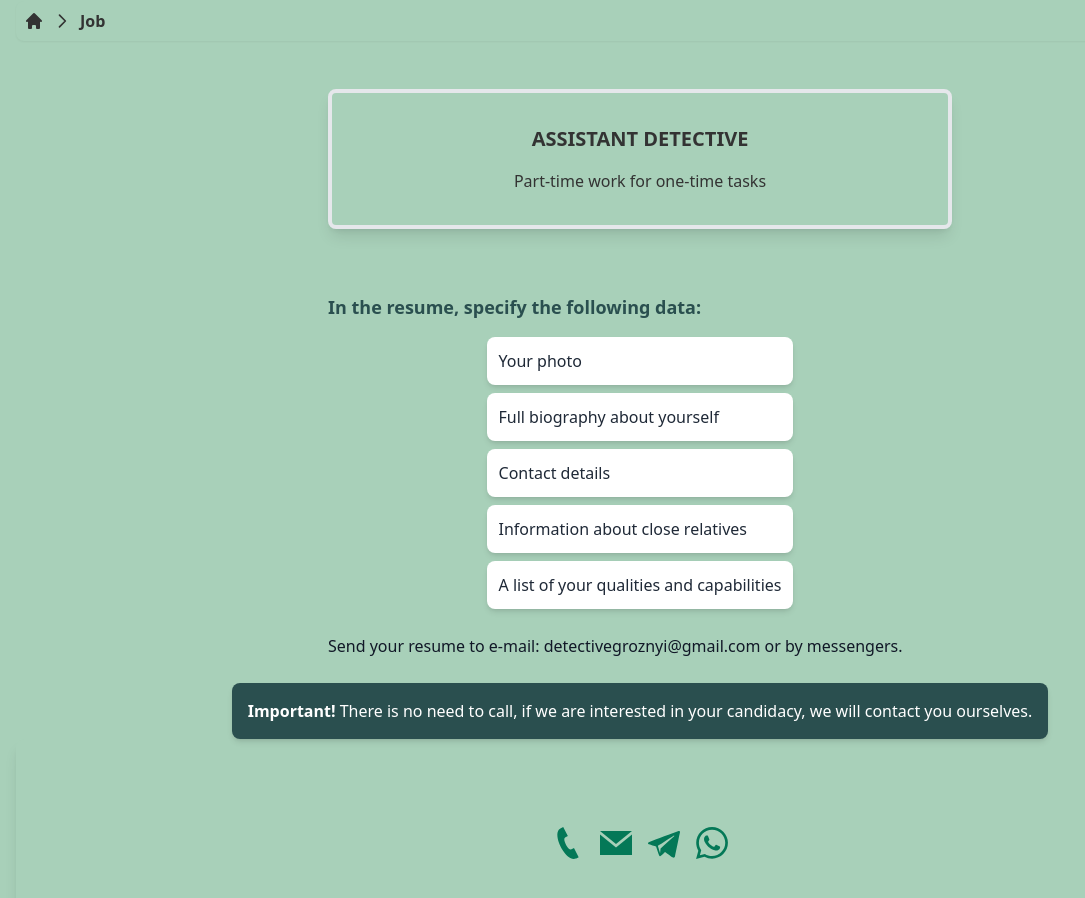
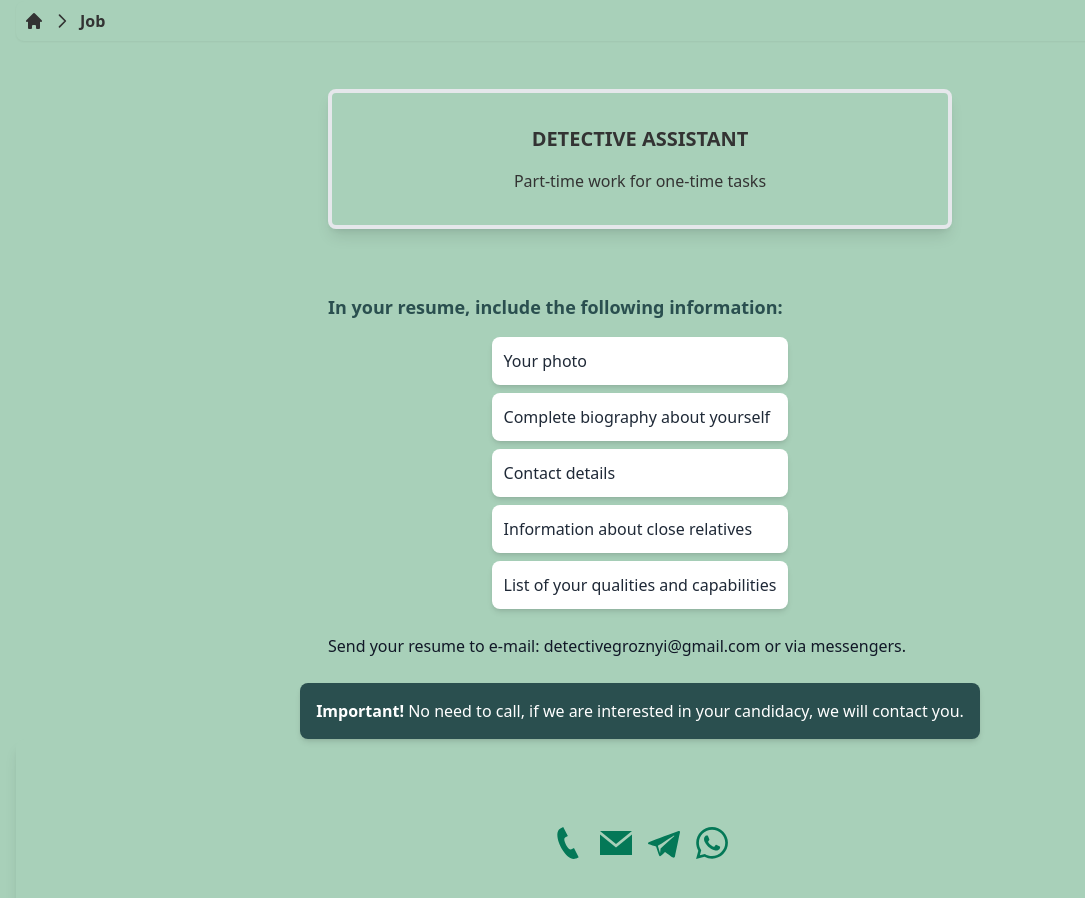
Before and after one commit to Zuglus/detektiv, a Next.js app: page /en/job in a window 1280 px wide. Shown: the part 640-1538 px from the top of the page, without its empty margins (0-1085 px from the left). Built offline with nearby package versions, Linux system fonts and the light colour scheme.

Commit message:
сделан перевод job

```diff
--- a/src/app/(en)/en/blog/page.tsx
+++ b/src/app/(en)/en/blog/page.tsx
@@ -4,7 +4,7 @@ import PostList from "@/components/ui/postList";
 import { Breadcrumb } from "@/components/utility/types";
 
 export const metadata = {
-  title: 'Detective agency «Pravo» | Blog',
+  title: 'Detective Agency of Eduard Nikolaevich Grozny | Blog',
 };
 
 export default async function Blog() {
--- a/src/app/(en)/en/contact/page.tsx
+++ b/src/app/(en)/en/contact/page.tsx
@@ -5,7 +5,7 @@ import contacts from '@/data/contacts.json';
 import { Breadcrumb } from "@/components/utility/types";
 
 export const metadata = {
-  title: 'Detective agency «Pravo» | Contact',
+  title: 'Detective Agency of Eduard Nikolaevich Grozny | Contact',
 };
 
 export default function Contact() {
--- a/src/app/(en)/en/guarantee/page.tsx
+++ b/src/app/(en)/en/guarantee/page.tsx
@@ -5,7 +5,7 @@ import content from "@/data/guarantee.json";
 import { Breadcrumb } from "@/components/utility/types";
 
 export const metadata = {
-  title: 'Detective agency «Pravo» | Guarantee',
+  title: 'Detective Agency of Eduard Nikolaevich Grozny | Guarantee',
 };
 
 export default function Guarantee() {
--- a/src/app/(en)/en/job/page.tsx
+++ b/src/app/(en)/en/job/page.tsx
@@ -1,11 +1,10 @@
 import { Breadcrumbs } from "@/components/layout/breadcrumbs";
-import ContentJob from "@/components/content/contentJob";
+import ContentJob from "@/components/content/job/contentJob";
 import contacts from '@/data/contacts.json';
-import content from '@/data/job.json';
 import { Breadcrumb } from "@/components/utility/types";
 
 export const metadata = {
-  title: 'Detective agency «Pravo» | Job',
+  title: 'Detective Agency of Eduard Nikolaevich Grozny | Job',
 };
 
 export default function Job() {
@@ -18,6 +17,6 @@ export default function Job() {
   return (
     <>
       <Breadcrumbs breadcrumb={breadcrumb} />
-      <ContentJob contacts={contacts} data={content.en} /></>
+      <ContentJob lang='en' /></>
   )
 }
--- a/src/app/(en)/en/price/page.tsx
+++ b/src/app/(en)/en/price/page.tsx
@@ -5,7 +5,7 @@ import content from '@/data/price.json';
 import { Breadcrumb } from "@/components/utility/types";
 
 export const metadata = {
-  title: 'Detective agency «Pravo» | Price',
+  title: 'Detective Agency of Eduard Nikolaevich Grozny | Price',
 };
 
 export default function Price() {
--- a/src/app/(ru)/vakansii/page.tsx
+++ b/src/app/(ru)/vakansii/page.tsx
@@ -1,7 +1,5 @@
 import { Breadcrumbs } from '@/components/layout/breadcrumbs';
-import ContentJob from '@/components/content/contentJob';
-import contacts from '@/data/contacts.json';
-import content from '@/data/job.json';
+import ContentJob from '@/components/content/job/contentJob';
 import { Breadcrumb } from '@/components/utility/types';
 
 export const metadata = {
@@ -18,7 +16,7 @@ export default function Job() {
   return (
     <>
       <Breadcrumbs breadcrumb={breadcrumb} />
-      <ContentJob contacts={contacts} data={content.ru} />
+      <ContentJob lang='ru' />
     </>
   );
 }
--- a/src/components/content/contentJob.tsx
+++ /dev/null
@@ -1,47 +0,0 @@
-import Card from "@/components/ui/card";
-
-export default function ContentJob({ data, contacts }: { data: any, contacts: any }) {
-  return (
-    <>
-      {/* Job Card Section */}
-      <Card
-        data={{
-          title: data.cardTitle,
-          text: data.cardText,
-        }}
-        className="bg-[#a8d0b9] shadow-lg p-6 rounded-lg font-semibold text-gray-900 tracking-wide"
-      />
-
-      {/* Portfolio Title */}
-      <p className="mt-6 md:w-1/2 font-bold text-[#2a4f4f] text-lg md:text-start">
-        {data.portfolioTitle}
-      </p>
-
-      {/* Portfolio List */}
-      <ul className="space-y-2 mt-4 text-gray-800">
-        {
-          data.portfolioList.map((i: string) => (
-            <li
-              key={i}
-              className="bg-white hover:bg-[#50c878] shadow-md p-3 rounded-lg transition-colors duration-300"
-            >
-              {i}
-            </li>
-          ))
-        }
-      </ul>
-
-      {/* Portfolio Link */}
-      <p
-        className="mt-6 md:w-1/2 font-light text-gray-900 md:text-start leading-relaxed"
-        dangerouslySetInnerHTML={{ __html: data.portfolioLink }}
-      />
-
-      {/* Portfolio Alert */}
-      <p
-        className="bg-[#2a4f4f] shadow-md mt-6 p-4 rounded-lg text-white"
-        dangerouslySetInnerHTML={{ __html: data.portfolioAlert }}
-      />
-    </>
-  );
-}
--- /dev/null
+++ b/src/components/content/job/contentJob.tsx
@@ -0,0 +1,61 @@
+import Card from "@/components/ui/card";
+import { Lang } from "@/components/utility/types";
+import content from './job.json';
+
+export default function ContentJob({ lang }: { lang: Lang }) {
+  // Проверяем, что данные для выбранного языка существуют
+  if (!content) {
+    return <p>Данные для выбранного языка отсутствуют.</p>;
+  }
+
+  const {
+    cardTitle,
+    cardText,
+    portfolioTitle,
+    portfolioList,
+    portfolioLink,
+    portfolioAlert,
+  } = content;
+
+  return (
+    <>
+      {/* Job Card Section */}
+      <Card
+        data={{
+          title: cardTitle[lang],
+          text: cardText[lang],
+        }}
+        className="bg-[#a8d0b9] shadow-lg p-6 rounded-lg font-semibold text-gray-900 tracking-wide"
+      />
+
+      {/* Portfolio Title */}
+      <p className="mt-6 md:w-1/2 font-bold text-[#2a4f4f] text-lg md:text-start">
+        {portfolioTitle[lang]}
+      </p>
+
+      {/* Portfolio List */}
+      <ul className="space-y-2 mt-4 text-gray-800">
+        {portfolioList[lang].map((item: string, index: number) => (
+          <li
+            key={index}
+            className="bg-white hover:bg-[#50c878] shadow-md p-3 rounded-lg transition-colors duration-300"
+          >
+            {item}
+          </li>
+        ))}
+      </ul>
+
+      {/* Portfolio Link */}
+      <p
+        className="mt-6 md:w-1/2 font-light text-gray-900 md:text-start leading-relaxed"
+        dangerouslySetInnerHTML={{ __html: portfolioLink[lang] }}
+      />
+
+      {/* Portfolio Alert */}
+      <p
+        className="bg-[#2a4f4f] shadow-md mt-6 p-4 rounded-lg text-white"
+        dangerouslySetInnerHTML={{ __html: portfolioAlert[lang] }}
+      />
+    </>
+  );
+}
--- /dev/null
+++ b/src/components/content/job/job.json
@@ -0,0 +1,38 @@
+{
+  "cardTitle": {
+    "ru": "помощник детектива",
+    "en": "detective assistant"
+  },
+  "cardText": {
+    "ru": "Подработка на разовые задания",
+    "en": "Part-time work for one-time tasks"
+  },
+  "portfolioTitle": {
+    "ru": "В резюме укажите следующие данные:",
+    "en": "In your resume, include the following information:"
+  },
+  "portfolioList": {
+    "ru": [
+      "Ваше фото",
+      "Полная биография о себе",
+      "Контактные данные",
+      "Информация о близких родственниках",
+      "Перечень своих качеств и возможностей"
+    ],
+    "en": [
+      "Your photo",
+      "Complete biography about yourself",
+      "Contact details",
+      "Information about close relatives",
+      "List of your qualities and capabilities"
+    ]
+  },
+  "portfolioLink": {
+    "ru": "Резюме отправляйте на e-mail: <strong>detectivegroznyi@gmail.com</strong> или по мессенджарам.",
+    "en": "Send your resume to e-mail: <strong>detectivegroznyi@gmail.com</strong> or via messengers."
+  },
+  "portfolioAlert": {
+    "ru": "<strong>Важно!</strong> Звонить не надо, при заинтересованности в вашей кандидатуре мы сами с вами свяжемся.",
+    "en": "<strong>Important!</strong> No need to call, if we are interested in your candidacy, we will contact you."
+  }
+}
--- a/src/data/job.json
+++ /dev/null
@@ -1,30 +0,0 @@
-{
-  "ru": {
-    "cardTitle": "помощник детектива",
-    "cardText": "Подработка на разовые задания",
-    "portfolioTitle": "В резюме укажите следующие данные:",
-    "portfolioList": [
-      "Ваше фото",
-      "Полная биография о себе",
-      "Контактные данные",
-      "Информация о близких родственниках",
-      "Перечень своих качеств и возможностей"
-    ],
-    "portfolioLink": "Резюме отправляйте на e-mail: <strong>detectivegroznyi@gmail.com</strong> или по мессенджарам.",
-    "portfolioAlert": "<strong>Важно!</strong> Звонить не надо, при заинтересованности в вашей кандидатуре мы сами с вами свяжемся."
-  },
-  "en": {
-    "cardTitle": "assistant detective",
-    "cardText": "Part-time work for one-time tasks",
-    "portfolioTitle": "In the resume, specify the following data:",
-    "portfolioList": [
-      "Your photo",
-      "Full biography about yourself",
-      "Contact details",
-      "Information about close relatives",
-      "A list of your qualities and capabilities"
-    ],
-    "portfolioLink": "Send your resume to e-mail: <strong>detectivegroznyi@gmail.com</strong> or by messengers.",
-    "portfolioAlert": "<strong>Important!</strong> There is no need to call, if we are interested in your candidacy, we will contact you ourselves."
-  }
-}
```
Also changed, not shown: src/data/about.json (deleted, +0 -5 lines), src/data/header.json (deleted, +0 -15 lines).
